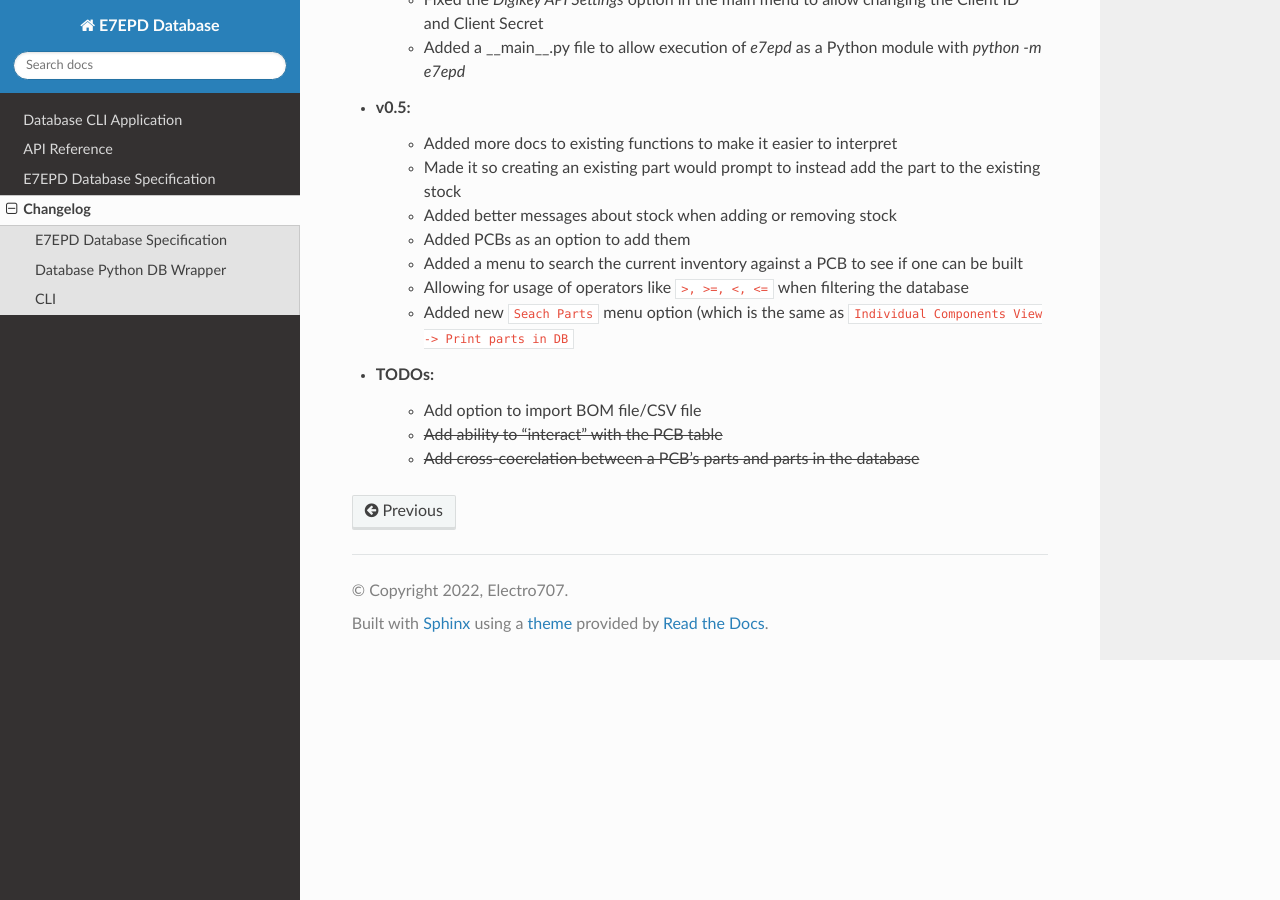
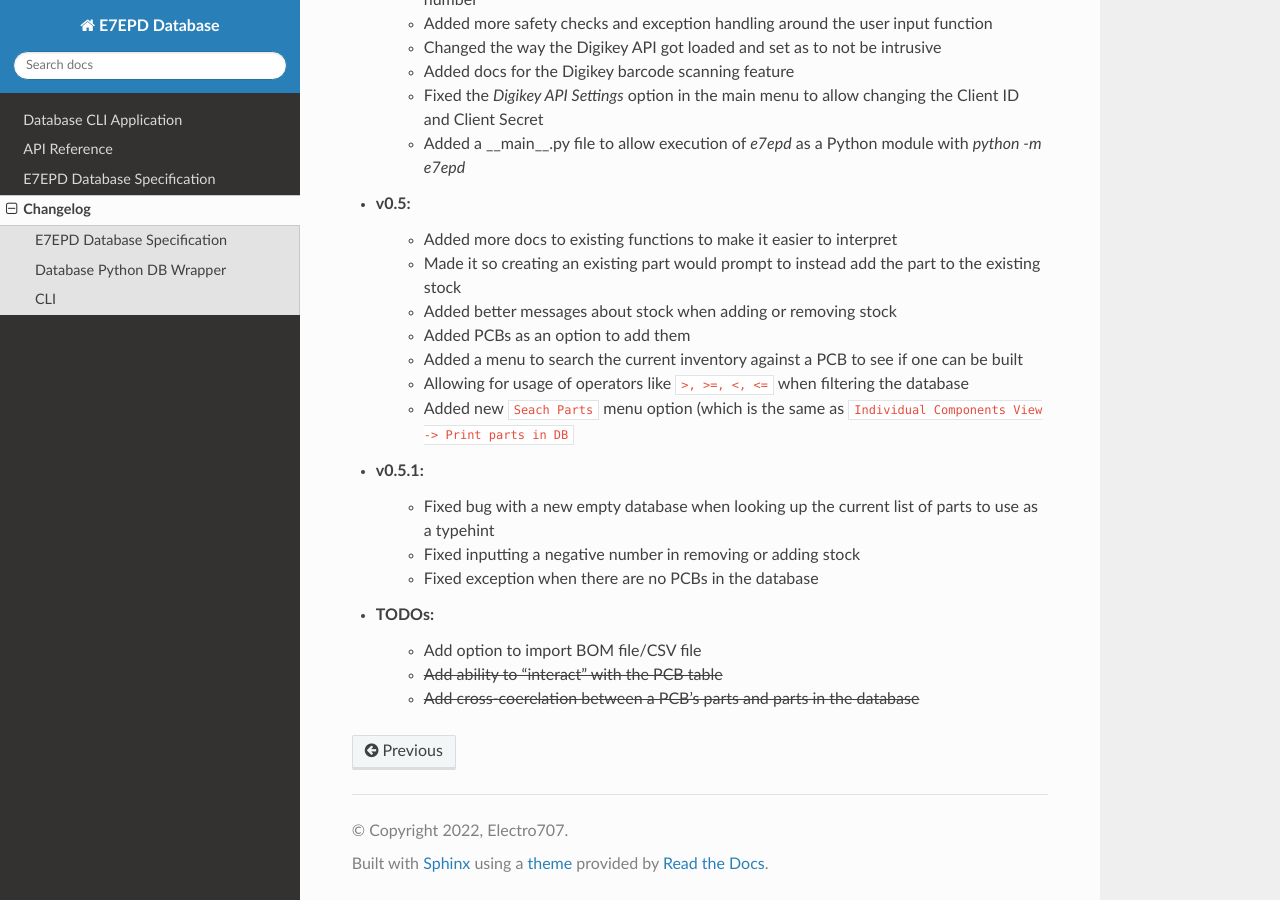
Before and after one commit to Electro707/ee-parts-database, a Sphinx documentation site: the page built from docs/changelog.rst, in a window 1280 px wide and 900 px high, scrolled down 3515 px. Built offline with Sphinx 7.4.7 and the Read the Docs theme 2.0.0, drawn with Linux system fonts in a browser that asks for light colours; some of the changed text lies outside the part shown.

Commit message:
Rev 0.5.1 release (changelog and revision name)

```diff
--- a/docs/changelog.rst
+++ b/docs/changelog.rst
@@ -85,6 +85,8 @@ Database Python DB Wrapper
     * Added a typing hinting for every component class instead of just ``GenericComponent``
     * Seperated the ``GenericPart`` class into ``GenericItem`` and ``GenericComponent``, ``GenericComponent`` having
       functions more specific to components (like things related to the manufacturer part number)
+* v0.5.1:
+    * Removed the `EmptyInDatabase` return exception from `get_all_mfr_part_numb_in_db()`, instead just returns an empty list
 
 
 CLI
@@ -124,6 +126,10 @@ CLI
     * Added a menu to search the current inventory against a PCB to see if one can be built
     * Allowing for usage of operators like ``>, >=, <, <=`` when filtering the database
     * Added new ``Seach Parts`` menu option (which is the same as ``Individual Components View -> Print parts in DB``
+* v0.5.1:
+    * Fixed bug with a new empty database when looking up the current list of parts to use as a typehint
+    * Fixed inputting a negative number in removing or adding stock
+    * Fixed exception when there are no PCBs in the database
 
 * TODOs:
     * Add option to import BOM file/CSV file
--- a/e7epd/__init__.py
+++ b/e7epd/__init__.py
@@ -4,4 +4,4 @@ import e7epd.e707pd_spec as spec
 
 
 # Version of this backend
-__version__ = '0.5'
+__version__ = '0.5.1'
```
Also changed, not shown: README.md (+1 -1 lines).
